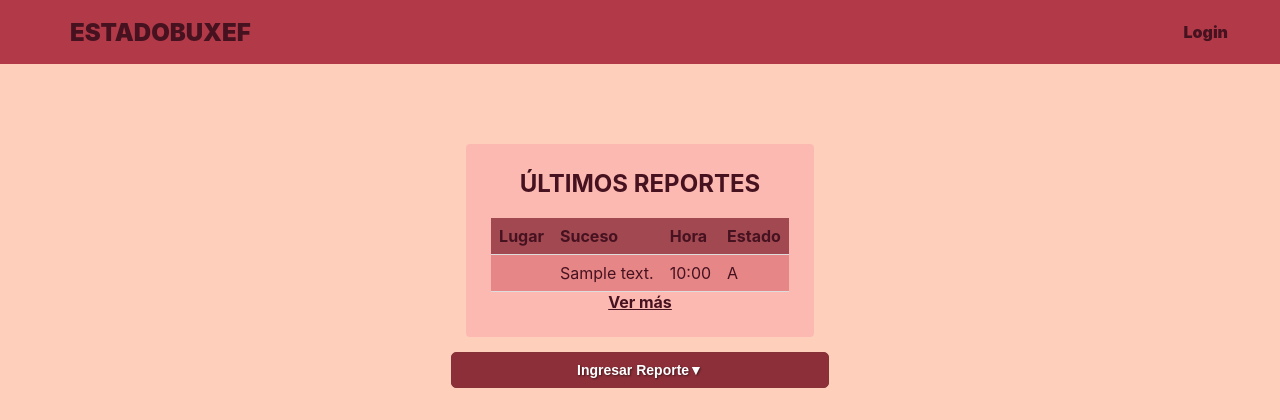
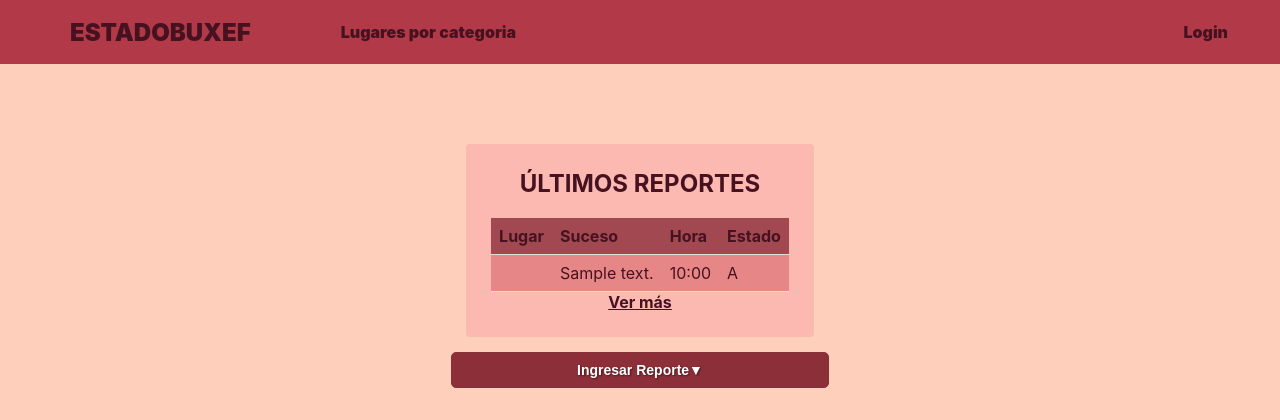
Before and after one commit to DCC-CC4401/2024-1-CC4401-1-grupo-3, a Django app: page / in a window 1280 px wide. Shown: the top 420 px of the page. Run offline with Django 5.2, Linux system fonts and the light colour scheme; tables that the repository leaves empty hold one stand-in row (values such as "Sample post"); data that the repository does not hold is empty; parts of the project's set-up code (start-up, migrations or seed data) failed here and were passed over; some web fonts are replaced.

Commit message:
merge with rob2 branch, i.e. listing of categories

```diff
--- a/estadobuxef/templates/base.html
+++ b/estadobuxef/templates/base.html
@@ -20,6 +20,7 @@
 <body>
 <div class="navbar">
     <a href="{% url 'home' %}" style="font-size: x-large;">ESTADOBUXEF</a>
+    <a href="{% url 'categoria' %}" style="margin-right: auto">Lugares por categoria</a>
     <div>
         {% if user.is_authenticated %}
             <a href="{% url 'user-profile' %}"> {{ user.username }} </a>
--- a/estadobuxef/urls.py
+++ b/estadobuxef/urls.py
@@ -10,4 +10,5 @@ urlpatterns = [
     path("update-report", views.update_report, name="update-report"),
     path("like-place", views.like_place, name="like-place"),
     path("lugar/", views.lugar, name="lugar"),
+    path("categoria/", views.categoria, name="categoria"),
 ]
--- a/estadobuxef/views.py
+++ b/estadobuxef/views.py
@@ -8,7 +8,7 @@ from django.http import HttpResponseRedirect, HttpResponse
 from django.shortcuts import render, redirect, get_object_or_404
 
 from .forms import LoginForm, RegisterForm, NuevoReporteForm
-from .models import Lugar, Reporte
+from .models import Lugar, Reporte, Categoria
 
 
 def update_report(request):
@@ -194,3 +194,9 @@ def like_place(request):
             user.estudiante.favoritos.add(lugar)
         user.save()
     return HttpResponse('OK')
+
+
+def categoria(request):
+    categorias = Categoria.objects.all()
+    lugares = Lugar.objects.all()
+    return render(request, 'cat.html', {"categorias": categorias, "lugares": lugares})
```
Also changed, not shown: estadobuxef/templates/cat.html (+4 -6 lines).
